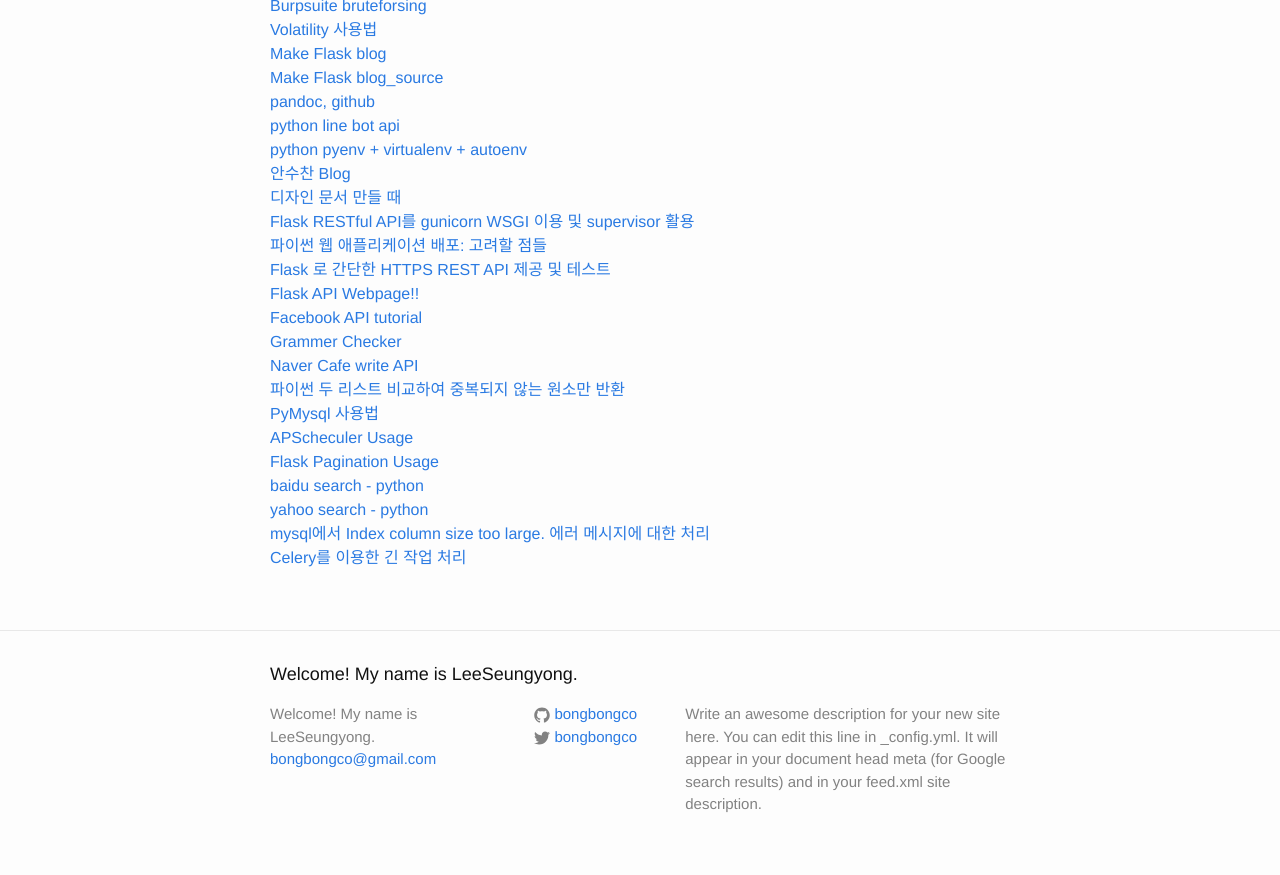
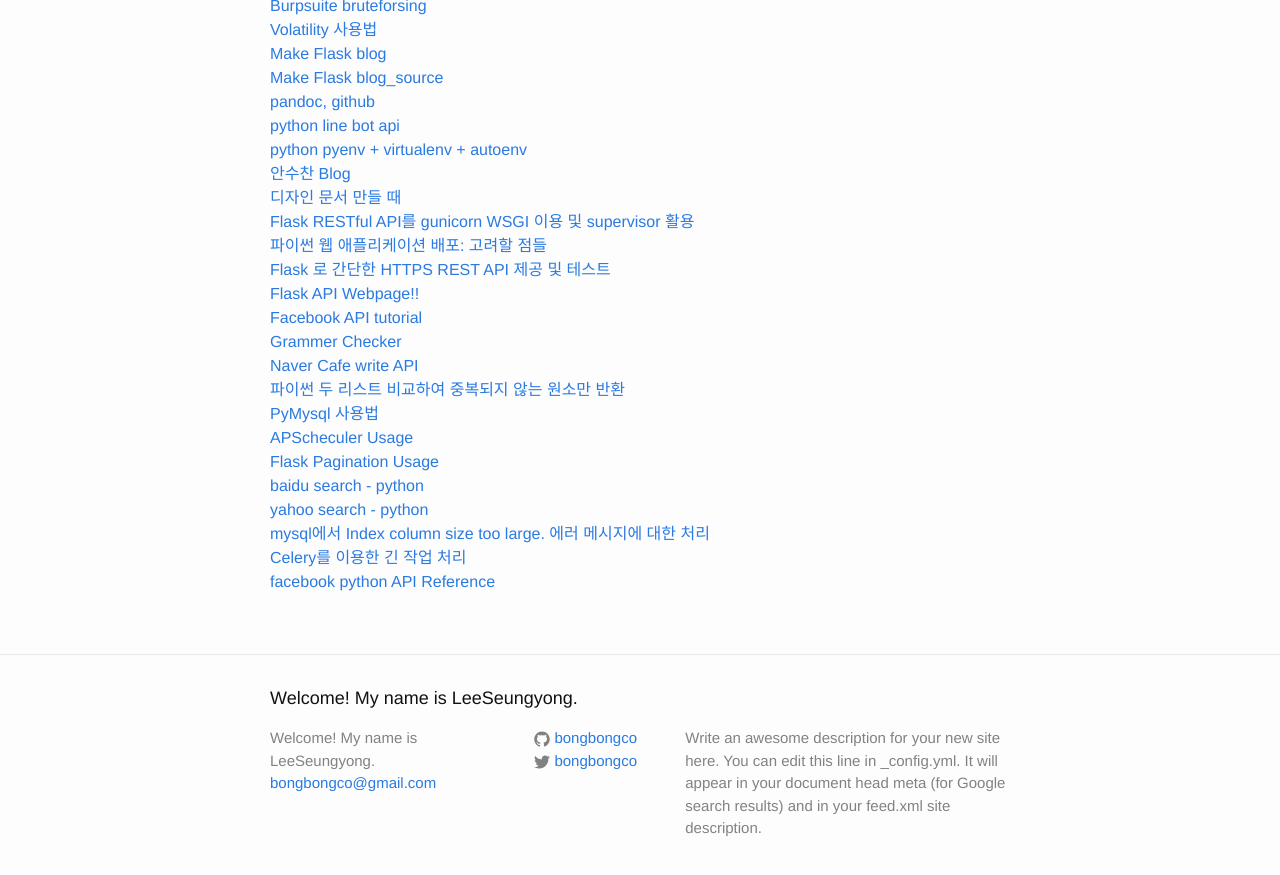
Before and after one commit to LktProgrammer/bongbongco.github.io, a Jekyll site: the page built from _posts/2016-07-22-Website-List.markdown, in a window 1280 px wide and 900 px high, scrolled down 1646 px. Shown: the top 875 px of the window. Built offline with Jekyll 4.4.1, drawn with Linux system fonts in a browser that asks for light colours.

Commit message:
Update 2016-07-22-Website-List.markdown

```diff
--- a/_posts/2016-07-22-Website-List.markdown
+++ b/_posts/2016-07-22-Website-List.markdown
@@ -87,3 +87,4 @@ title: 참고할 웹 사이트들.
 [yahoo search - python](https://github.com/drneox/yahoo/)
 [mysql에서 Index column size too large. 에러 메시지에 대한 처리](http://www.popit.kr/mysql-index-column-size-too-large-error/)
 [Celery를 이용한 긴 작업 처리](https://spoqa.github.io/2012/05/29/distribute-task-with-celery.html)
+[facebook python API Reference](http://facebook-sdk.readthedocs.io/en/latest/api.html)
```
